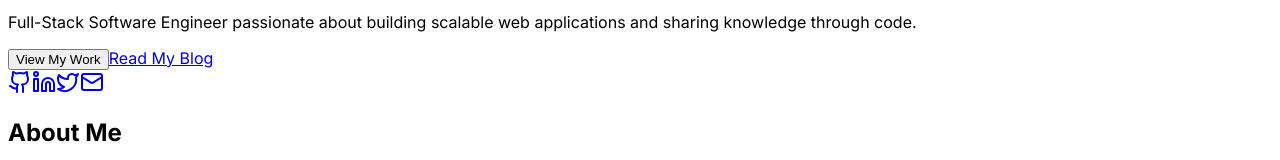
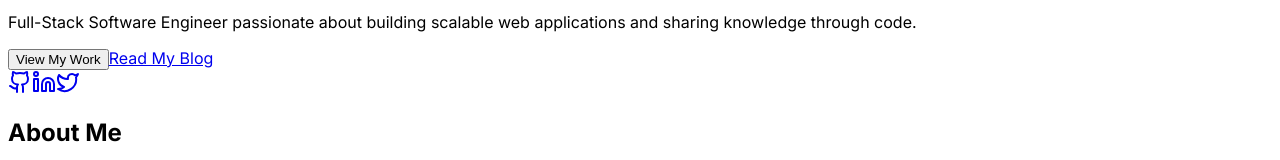
Before and after one commit to prayatna/mysite, a React (Vite) app in the folder client/: page / in a window 1280 px wide. Shown: the part 184-344 px from the top of the page. Built offline with nearby package versions, Linux system fonts and the light colour scheme; a web font is replaced by a local one.

Commit message:
update deets

```diff
--- a/client/src/pages/BlogPostPage.tsx
+++ b/client/src/pages/BlogPostPage.tsx
@@ -200,7 +200,7 @@ export default function BlogPostPage() {
                     className="text-sm text-gray-600 dark:text-gray-300"
                     data-testid="author-title"
                   >
-                    Senior Software Engineer
+                    Software Engineer
                   </p>
                 </div>
               </div>
--- a/client/src/pages/Home.tsx
+++ b/client/src/pages/Home.tsx
@@ -231,14 +231,14 @@ export default function Home() {
 
             <div className="flex justify-center space-x-6">
               <a
-                href="https://github.com"
+                href="https://github.com/prayatna"
                 className="text-gray-600 dark:text-gray-400 hover:text-primary-600 dark:hover:text-primary-400 transition-colors text-2xl"
                 data-testid="link-github"
               >
                 <Github />
               </a>
               <a
-                href="https://linkedin.com"
+                href="https://linkedin.com/in/prayatnabhattarai/"
                 className="text-gray-600 dark:text-gray-400 hover:text-primary-600 dark:hover:text-primary-400 transition-colors text-2xl"
                 data-testid="link-linkedin"
               >
@@ -250,13 +250,6 @@ export default function Home() {
                 data-testid="link-twitter"
               >
                 <Twitter />
-              </a>
-              <a
-                href="mailto:alex.chen@email.com"
-                className="text-gray-600 dark:text-gray-400 hover:text-primary-600 dark:hover:text-primary-400 transition-colors text-2xl"
-                data-testid="link-email"
-              >
-                <Mail />
               </a>
             </div>
           </div>
```
